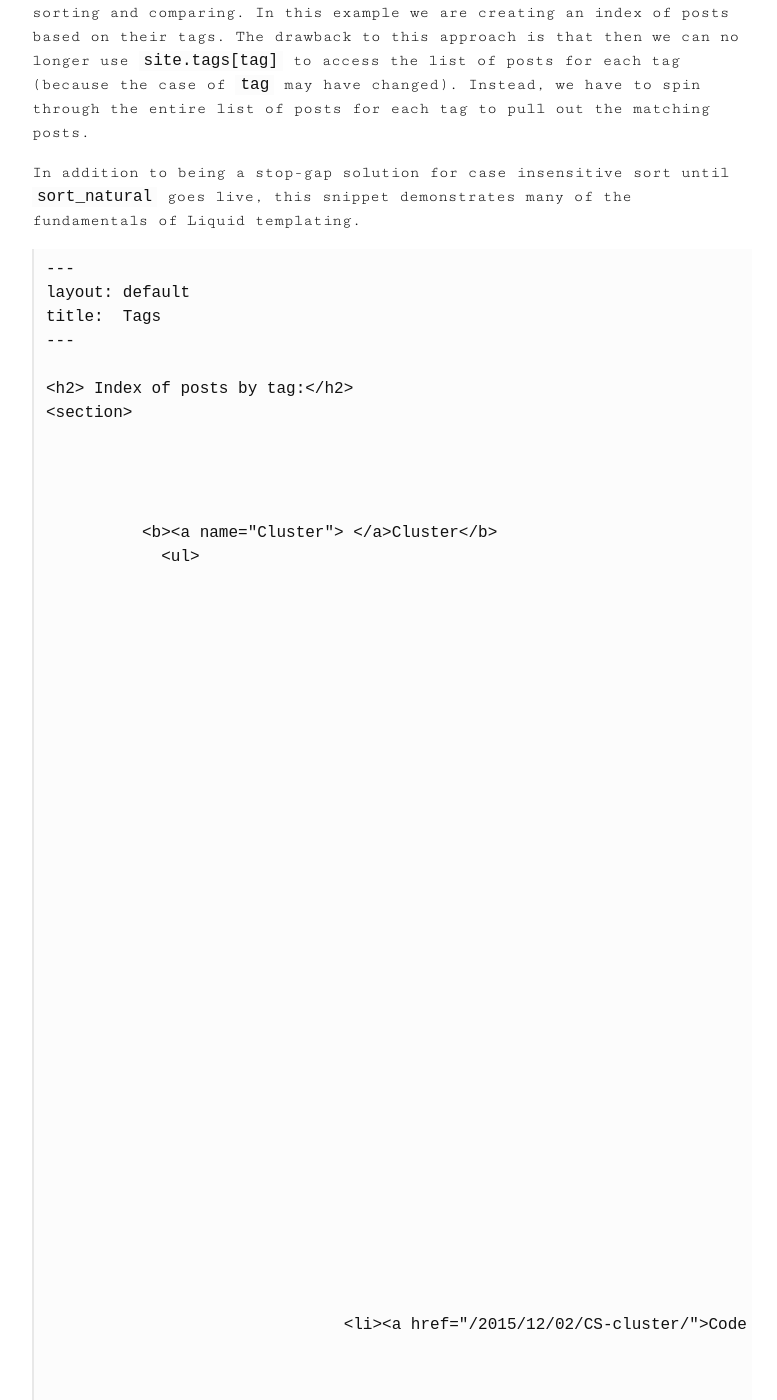
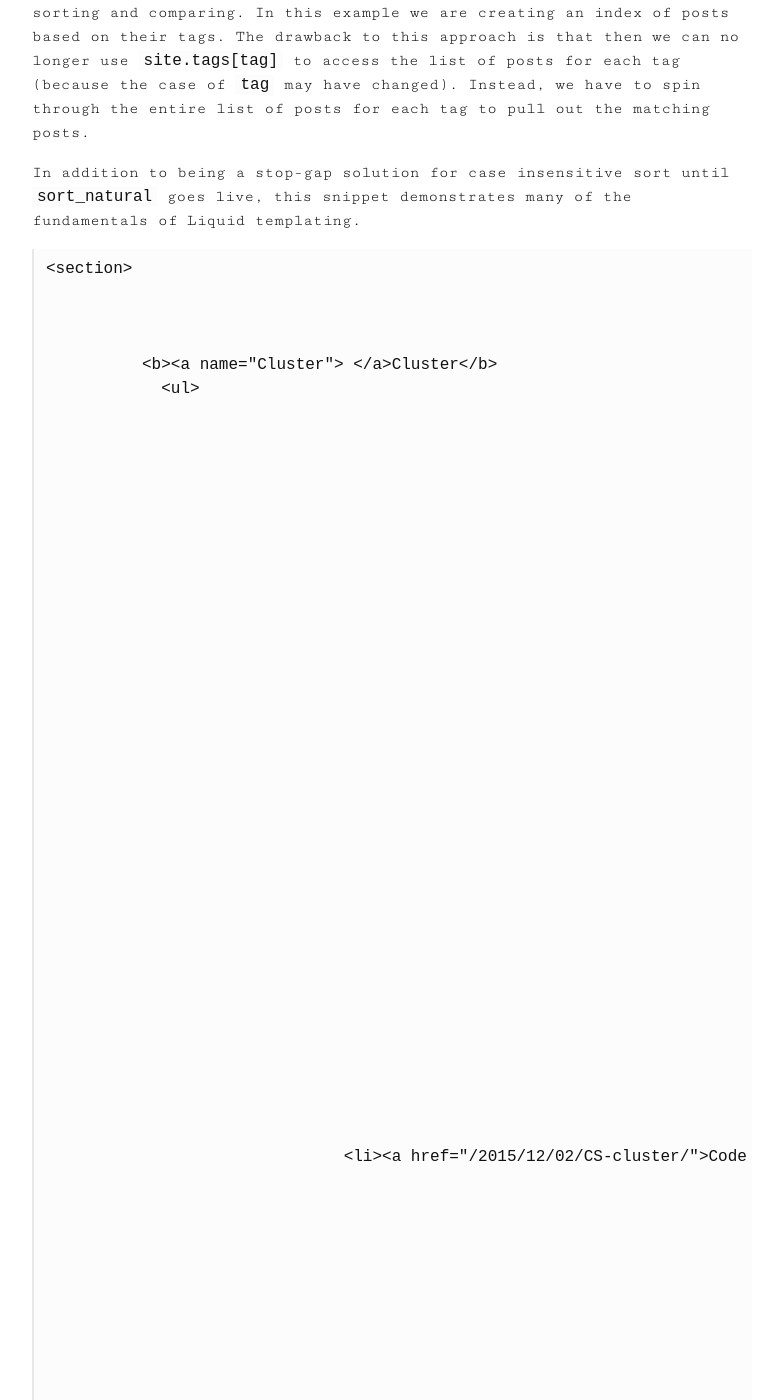
Before and after one commit to JovingeLabSoftware/JovingeLabSoftware.github.io, a Jekyll site: the page built from _posts/2015-12-05-case-insensitive-sort-with-jekyll-liquid.md, in a window 1280 px wide and 1400 px high, scrolled down 521 px. Shown: the whole window, without its empty margins (248-1025 px from the left). Built offline with Jekyll 4.4.1, drawn with Linux system fonts in a browser that asks for light colours; Markdown is read by kramdown in place of the engine named in the settings; some of the changed text lies outside the part shown.

Commit message:
Updated 2015-12-05-case-insensitive-sort-with-jekyll-liquid.md

````diff
--- a/_posts/2015-12-05-case-insensitive-sort-with-jekyll-liquid.md
+++ b/_posts/2015-12-05-case-insensitive-sort-with-jekyll-liquid.md
@@ -22,14 +22,7 @@ Here is a way to achieve case insensitive sort by using `downcase` prior to sort
 In addition to being a stop-gap solution for case insensitive sort until `sort_natural` goes live, this snippet demonstrates many of the fundamentals of Liquid templating.
 
 ```Liquid
----
-layout: default
-title:  Tags
----
-
-<h2> Index of posts by tag:</h2>
 <section>
-
 {% capture tags %}
 	  {% for tag in site.tags %}
 	    {{ tag[0] }}
````
